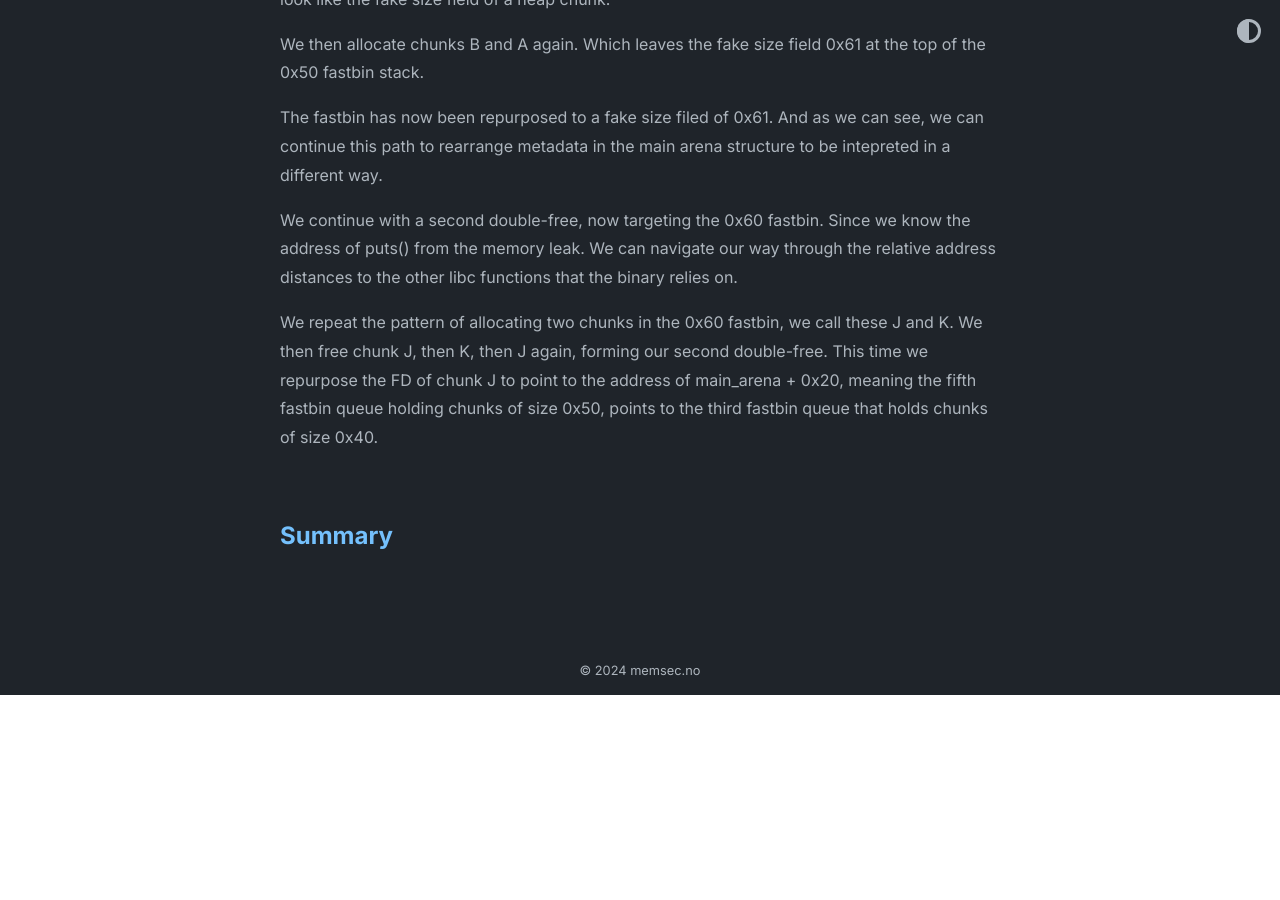
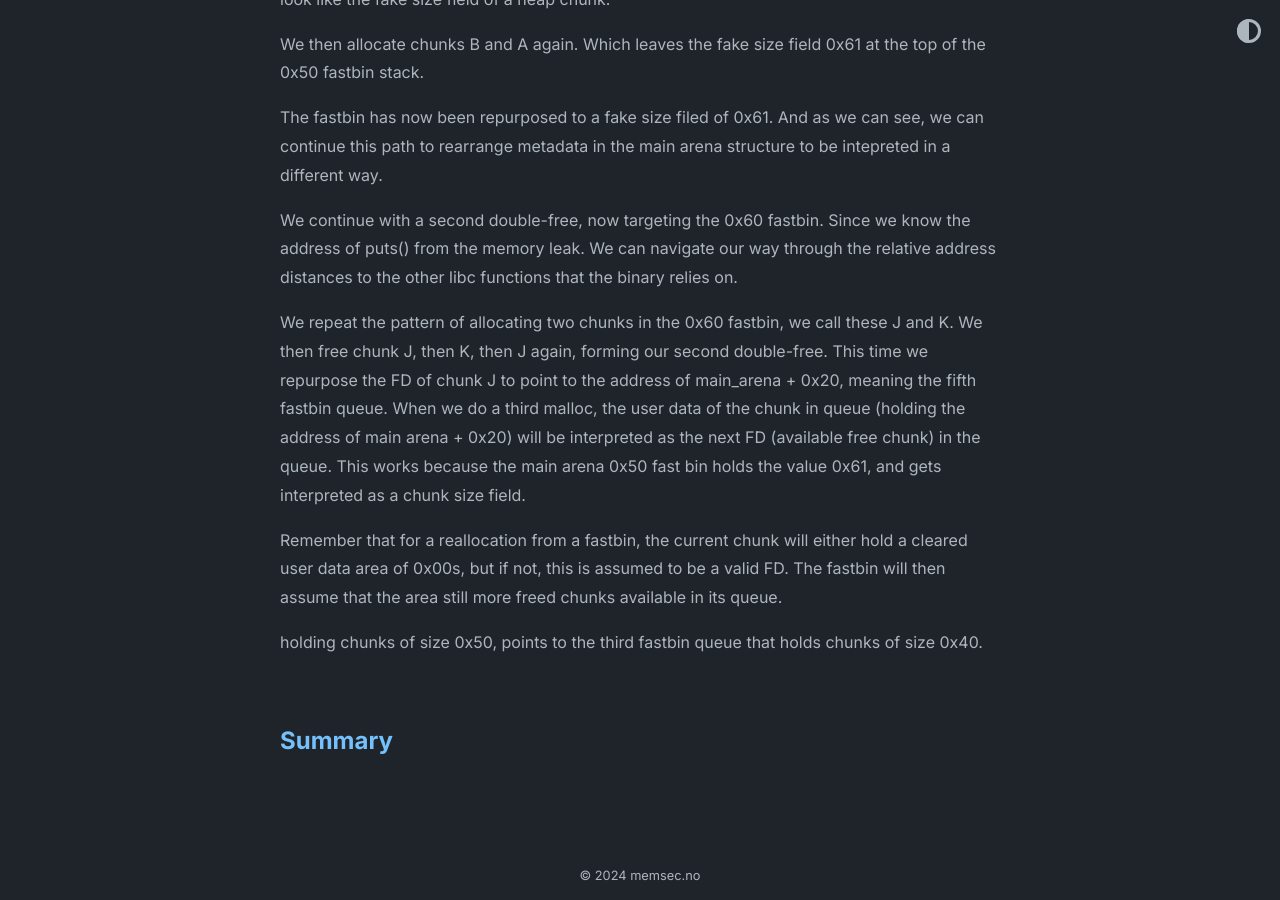
Before and after one commit to memsecno/memsec.no, a Jekyll site: the page built from _posts/2024-09-15-fastbin-dup.md, in a window 1280 px wide and 900 px high, scrolled down 6049 px. Built offline with Jekyll 4.4.1, drawn with Linux system fonts in a browser that asks for light colours; nearby versions of some CDN libraries; before the commit the page ends 6744 px from its top, so only the background shows below that; some of the changed text lies outside the part shown.

Commit message:
progress

```diff
--- a/_posts/2024-09-15-fastbin-dup.md
+++ b/_posts/2024-09-15-fastbin-dup.md
@@ -302,11 +302,19 @@ the other libc functions that the binary relies on.
 
 We repeat the pattern of allocating two chunks in the 0x60 fastbin, we call these J and K.
 We then free chunk J, then K, then J again, forming our second double-free.
-This time we repurpose the FD of chunk J to point to the address of main_arena + 0x20, meaning the fifth fastbin queue
+This time we repurpose the FD of chunk J to point to the address of main_arena + 0x20, meaning the fifth fastbin queue.
+When we do a third malloc, the user data of the chunk in queue (holding the address of main arena + 0x20) will be interpreted as
+the next FD (available free chunk) in the queue. This works because the main arena 0x50 fast bin holds the value 0x61, and gets
+interpreted as a chunk size field.
+
+Remember that for a reallocation from a fastbin, the current chunk will either hold a cleared user data area of 0x00s,
+but if not, this is assumed to be a valid FD. The fastbin will then assume that the area still more freed chunks available in its queue.
+
 holding chunks of size 0x50, points to the third fastbin queue that holds chunks of size 0x40.
 <pre>
 
 </pre>
 
 
+
 ## Summary
```
